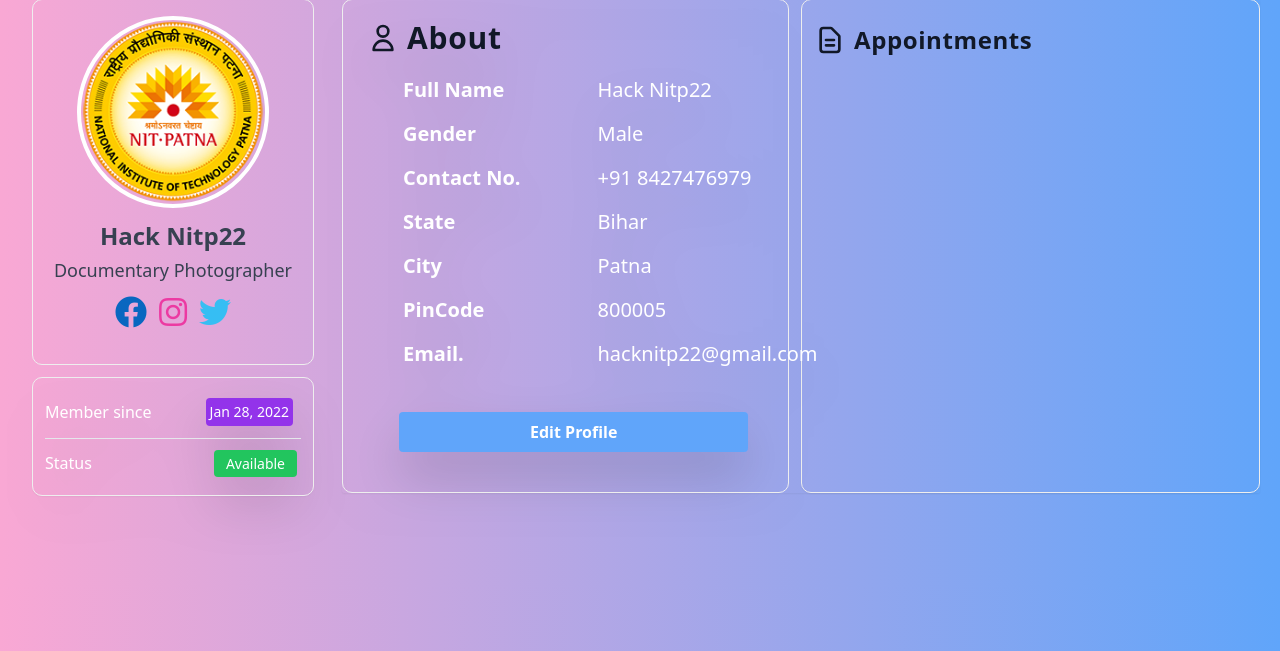
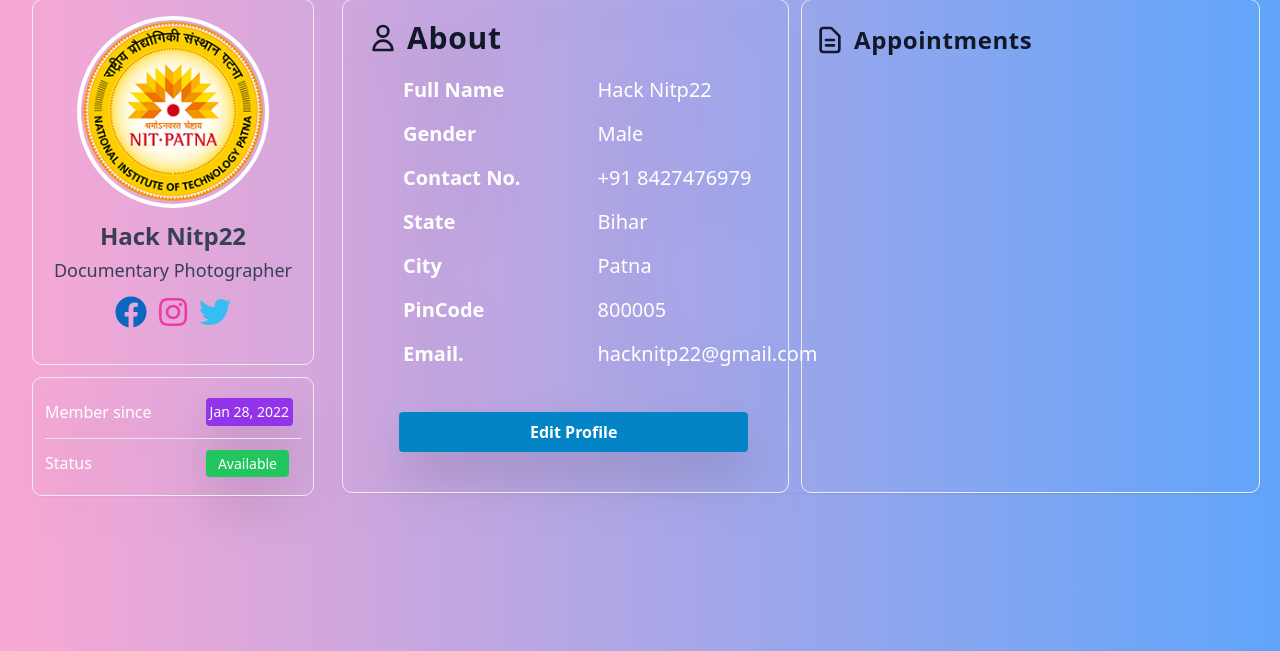
Before and after one commit to akrhythm20/biCaption, a Django app: page /profile in a window 1280 px wide. Shown: the part 149-800 px from the top of the page. Run offline with Django 4.2, Linux system fonts and the light colour scheme; a user stored in the database is signed in; data comes from the database, SQL or seed files in the repository; both versions use the stored data as it was after the commit; some libraries are stand-ins or nearby versions.

Commit message:
minor changes in progile.html file

```diff
--- a/PhotoHub/templates/profile.html
+++ b/PhotoHub/templates/profile.html
@@ -264,7 +264,7 @@
             <li class="flex items-center py-3">
               <span class="text-white">Status</span>
               <span class="ml-auto"><span
-                  class="mr-1 bg-green-500 hover:bg-red-600 py-1 px-3 rounded text-white text-sm">{{status}}</span></span>
+                  class="mr-3 bg-green-500 hover:bg-red-600 py-1 px-3 rounded text-white text-sm">{{status}}</span></span>
             </li>
             {% else %}
             <li class="flex items-center py-3">
@@ -344,7 +344,7 @@
 
               </div>
             </div>
-            <button style="width:83%" class="inline-block bg-blue-400 hover:bg-blue-500 text-white font-bold py-2 px-4 rounded ml-11 mt-9 mb-10">Edit Profile</button>
+            <button style="width:83%" class="inline-block bg-sky-600 hover:bg-blue-500 text-white font-bold py-2 px-4 rounded ml-11 mt-9 mb-10">Edit Profile</button>
           </div>
 
           <!-- Appointments -->
@@ -374,13 +374,13 @@
                       {% endif %}
                       <div class="mt-1">
                           {% if  appointment.appointment_status%}
-                          <button type = "button" class="p-1 px-2 text-white bg-blue-400 hover:bg-blue-500 rounded">Active</button>
+                          <button type = "button" class="p-1 px-2 text-white bg-sky-600 hover:bg-blue-500 rounded">Active</button>
                           {% else %}
-                          <button type = "button" class="p-1 px-2 text-white bg-blue-400 hover:bg-blue-500 rounded">Closed</button>
+                          <button type = "button" class="p-1 px-2 text-white bg-sky-600 hover:bg-blue-500 rounded">Closed</button>
                           {% endif %}
 
                           <!-- Modal trigger -->
-                          <button id="btn{{appointment.customer.customer_id}}{{appointment.photographer.photographer_id}}" onclick="showModal(this.id)"  type = "button" class="p-1 px-2 text-white bg-blue-400 hover:bg-blue-500 rounded">Details</button>
+                          <button id="btn{{appointment.customer.customer_id}}{{appointment.photographer.photographer_id}}" onclick="showModal(this.id)"  type = "button" class="p-1 px-2 text-white bg-sky-600 hover:bg-blue-500 rounded">Details</button>
 
                           <!-- The Modal -->
                           <div id="modal{{appointment.customer.customer_id}}{{appointment.photographer.photographer_id}}" class="modal">
@@ -409,7 +409,7 @@
 
                                 </div>
                                 <div class="modal-footer py-4">
-                                    <a href="/category"><button class="bg-blue-500 hover:bg-blue-700 text-white font-bold py-2 px-4 border border-gray-400 rounded shadow">Book another appointment</button></a>
+                                    <a href="/category"><button class="bg-blue-500 hover:bg-blue-700 text-white font-bold py-2 px-4 border border-gray-400 rounded shadow">Book Another Appointment</button></a>
                                 </div>
                             </div>
                           </div>
```
Also changed, not shown: PhotoHub/db.sqlite3.
